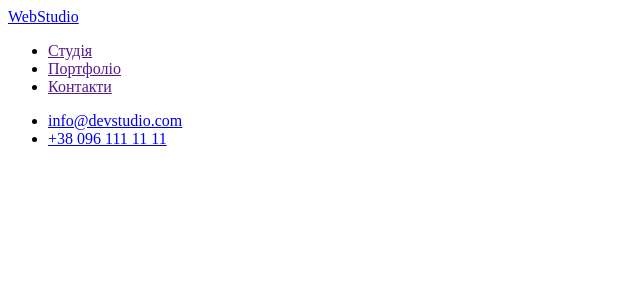
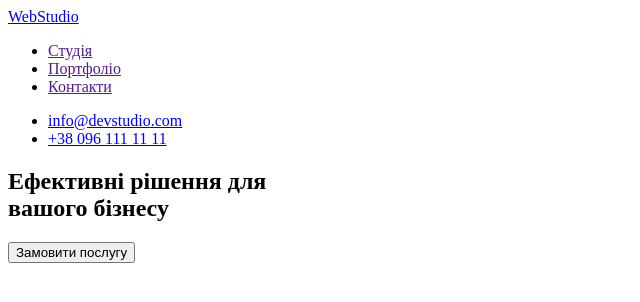
Before and after one commit to Yuliia-Danchenko/goit-markup-hw-01, a plain HTML site: page index.html in a window 1280 px wide. Shown: the whole page, without its empty margins (0-640 px from the left). Drawn offline with Linux system fonts and the light colour scheme.

Commit message:
Header + Hero

```diff
--- a/index.html
+++ b/index.html
@@ -5,20 +5,33 @@
     <meta http-equiv="X-UA-Compatible" content="IE=edge" />
     <meta name="viewport" content="width=device-width, initial-scale=1.0" />
     <title>Студія</title>
+  </head>
+  <body>
+    <header>
       <nav>
-      <a href="/index.html">WebStudio</a>
+        <a href="/">WebStudio</a>
         <ul>
           <li><a href="">Студія</a></li>
           <li><a href="">Портфоліо</a></li>
           <li><a href="">Контакти</a></li>
         </ul>
       </nav>
-    <a>
       <ul>
         <li><a href="mailto:info@devstudio.com">info@devstudio.com</a></li>
         <li><a href="tel:+380961111111">+38 096 111 11 11</a></li>
       </ul>
-    </a>
-  </head>
-  <body></body>
+    </header>
+    <main>
+      <!--Hero-->
+      <div>
+        <section>
+          <h1>
+            Ефективні рішення для <br />
+            вашого бізнесу
+          </h1>
+          <button>Замовити послугу</button>
+        </section>
+      </div>
+    </main>
+  </body>
 </html>
```
Lines whose indentation alone changed are shown as unchanged.
